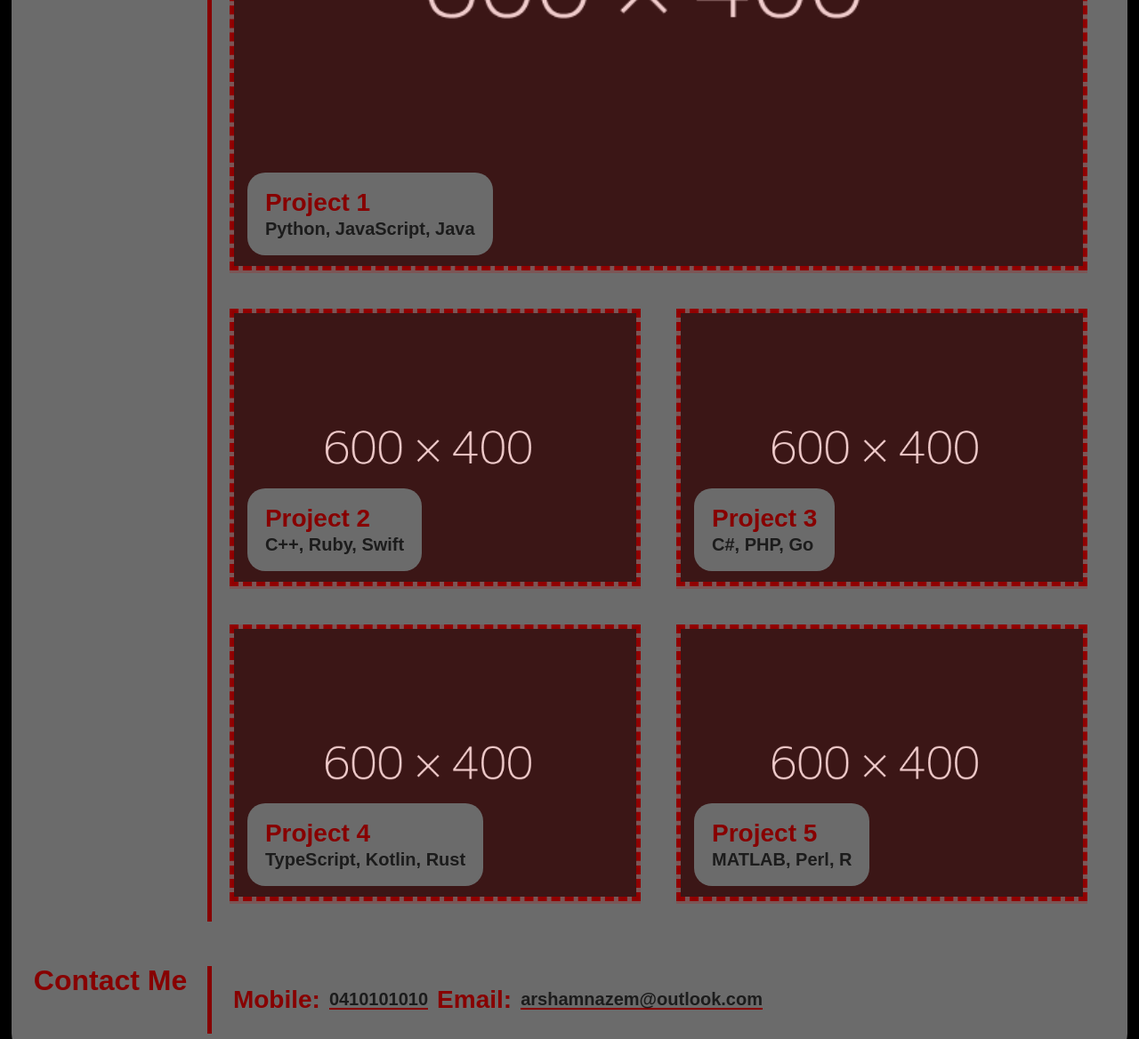
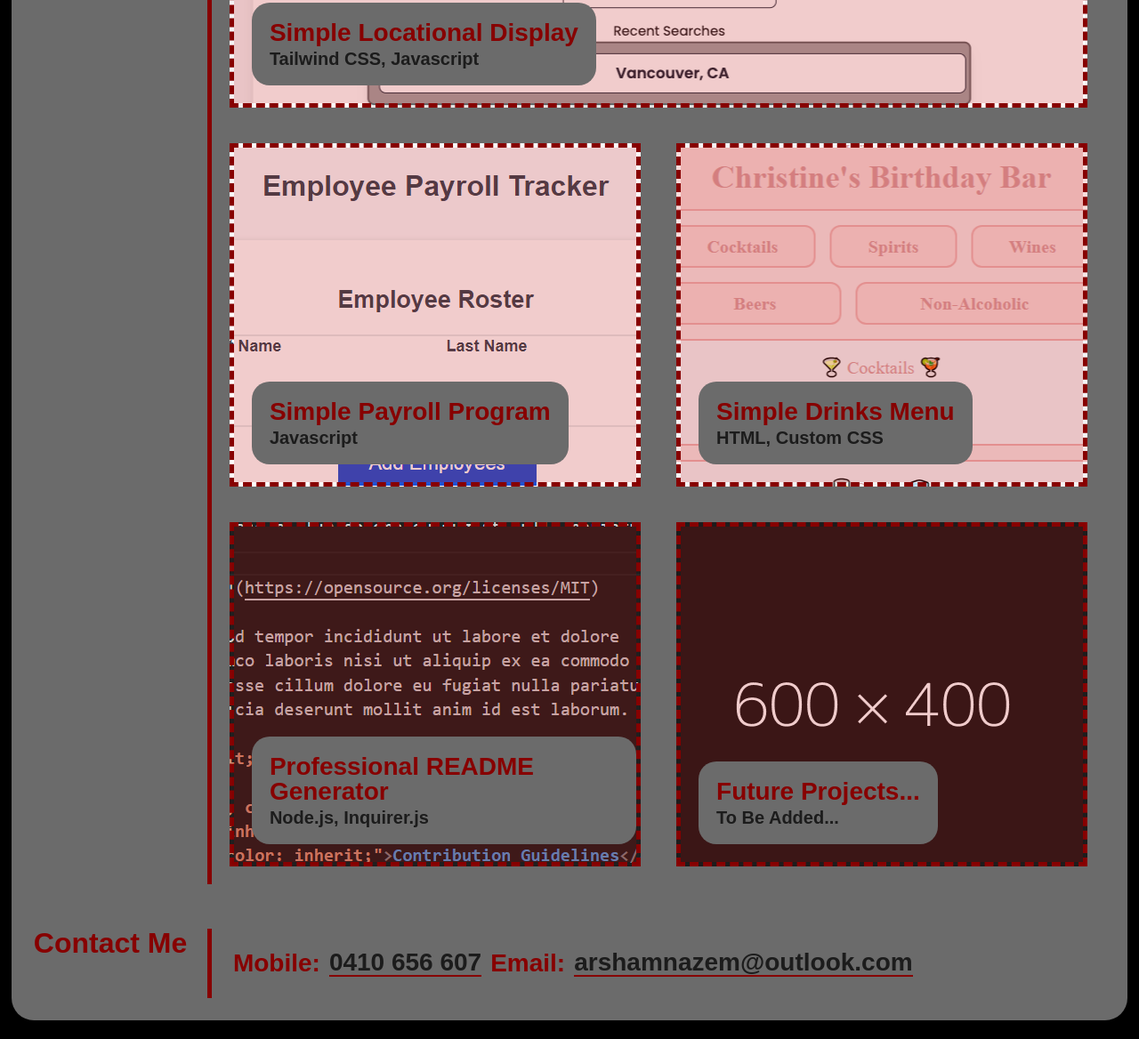
Before and after one commit to ANAZ0004/simple-developer-portfolio, a plain HTML site: page docs/index.html in a window 1280 px wide. Shown: the part 1286-2454 px from the top of the page at 89% size. After the commit the page ends 2433 px from the top, so only its background shows below. Drawn offline with Linux system fonts and the light colour scheme.

Commit message:
Changes Implemented

```diff
--- a/docs/assets/css/style.css
+++ b/docs/assets/css/style.css
@@ -82,6 +82,7 @@ main section h2 {
     color: var(--dark-red);
     font-size: 200%;
     min-width: 200px;
+    max-width: 200px;
     border-right: 5px solid var(--dark-red);
 }
 
@@ -91,7 +92,7 @@ main section h3 {
 }
 
 article p {
-    font-size: 125%;
+    font-size: 175%;
     font-weight: bold;
     color: var(--dark-grey);
 }
@@ -130,6 +131,8 @@ article p {
 }
 
 #work ul {
+    width: 100%;
+    height: 100vmax;
     display: flex;
     flex-wrap: wrap;
 }
@@ -138,12 +141,7 @@ article p {
     position: relative;
     width: 46%;
     margin: 2%;
-}
-
-#work ul li img {
-    width: 100%;
     border: 5px dashed var(--dark-red)
-
 }
 
 #work ul li article {
@@ -193,9 +191,35 @@ article p {
     border-bottom: 5px solid var(--red);
 }
 
+#project-1 {
+    background-image: url(../images/project-1-preview.png);
+    background-position: center top;
+}
+
+#project-2 {
+    background-image: url(../images/project-2-preview.png);
+    background-position: center top;
+}
+
+#project-3 {
+    background-image: url(../images/project-3-preview.png);
+    background-position: center top;
+}
+
+#project-4 {
+    background-image: url(../images/project-4-preview.png);
+    background-position: center top;
+}
+
+#project-5 {
+    background-image: url(../images/project-placeholder.png);
+    background-position: center top;
+}
+
+
 .shadow {
     pointer-events: none;
-    box-shadow: inset 100em 100em var(--shadow-red);
+    box-shadow: inset 100vmax 100vmax var(--shadow-red);
     opacity: 1;
     transition: opacity 0.5s ease;
     position: absolute;
@@ -220,6 +244,9 @@ article p {
     main {
         gap:25px;
     }
+    article p {
+        font-size: 125%;
+    }
     #about-me article {
         flex-direction: column;
         align-items: center;
@@ -241,6 +268,7 @@ article p {
         flex-direction: column;
     }
     main section h2 {
+        max-width: 100%;
         border-right: 0;
         border-bottom: 5px solid var(--dark-red);
     }
--- a/docs/index.html
+++ b/docs/index.html
@@ -27,60 +27,60 @@
   <main>
     <section id="about-me">
       <h2>About Me</h2> <!-- The image and paragraph below are placeholder -->
-      <article><img src="./assets/images/profile-placeholder.png"/><p>Campfires, while enchanting and integral to many outdoor experiences, carry significant risks if not managed carefully. One primary danger is the potential for wildfires. Campfires left unattended or poorly extinguished can easily ignite nearby dry vegetation, leading to rapidly spreading wildfires that devastate vast areas of forest and wildlife habitat. These wildfires pose a threat not only to natural ecosystems but also to nearby communities, infrastructure, and human lives.<br><br>Moreover, poorly controlled campfires can result in personal injury or even death. Burns are a common camping injury, often caused by accidental contact with flames or hot embers. Inexperienced campers or those who underestimate the fire's heat may inadvertently get too close, leading to severe burns.</p></article>
+      <article><img src="./assets/images/profile-image.png"/><p>Through pursuing a Bachelor's of Engineering and Computer Science; my love for code was realised. I am Arsham Nazem, a full stack developer, OOP familiar and passion-project extraordinaire. I know a long list of languages and coding styles and am excited to take my first steps into the industry. Coming from a social household, I am always open for a chat - serious or casual. I am great at bringing a team together and will always put my all into my work. With a powerful work ethic I strive to impress and deliver. Listed below are projects highlighting some of my skills. More are available upon contact...</p></article>
     </section>
 
     <section id="work">
-      <h2>Work</h2>
+      <h2>Work and Projects</h2>
       <ul>
-        <li>
+        <li id="project-1">
           <div class="shadow"></div>
-          <a href="https://dummyimage.com/600x400/1c1c1c/fff"> <!-- These links are placeholders and can be adjusted to take you directly to project URLs -->
-          <img src="./assets/images/project-placeholder.png"/> <!-- Same follows for the project preview images -->
+          <a href="https://github.com/dosanjhkiran/weather_dashboard"> <!-- These links are placeholders and can be adjusted to take you directly to project URLs -->
+          <!-- <img src="./assets/images/project-1-preview.png"/> Same follows for the project preview images -->
           </a>
           <article>
-            <h3>Project 1</h3>
-            <p>Python, JavaScript, Java</p>
+            <h3>Simple Locational Display</h3>
+            <p>Tailwind CSS, Javascript</p>
           </article>
         </li>
-        <li>
+        <li id="project-2">
+          <div class="shadow"></div>
+          <a href="https://github.com/ANAZ0004/module-3-challenge">
+            <!-- <img src="./assets/images/project-2-preview.png"/> -->
+          </a>
+          <article>
+            <h3>Simple Payroll Program</h3>
+            <p>Javascript</p>
+          </article>
+        </li>
+        <li id="project-3">
+          <div class="shadow"></div>
+          <a href="https://github.com/ANAZ0004/bar-drinks-menu">
+            <!-- <img src="./assets/images/project-3-preview.png"/> -->
+          </a>
+          <article>
+            <h3>Simple Drinks Menu</h3>
+            <p>HTML, Custom CSS</p>
+          </article>
+        </li>
+        <li id="project-4">
+          <div class="shadow"></div>
+          <a href="https://github.com/ANAZ0004/professional-readme-generator">
+            <!-- <img src="./assets/images/project-4-preview.png"/> -->
+          </a>
+          <article>
+            <h3>Professional README Generator</h3>
+            <p>Node.js, Inquirer.js</p>
+          </article>
+        </li>
+        <li id="project-5">
           <div class="shadow"></div>
           <a href="https://dummyimage.com/600x400/1c1c1c/fff">
-            <img src="./assets/images/project-placeholder.png"/>
+            <!-- <img src="./assets/images/project-placeholder.png"/> -->
           </a>
           <article>
-            <h3>Project 2</h3>
-            <p>C++, Ruby, Swift</p>
-          </article>
-        </li>
-        <li>
-          <div class="shadow"></div>
-          <a href="https://dummyimage.com/600x400/1c1c1c/fff">
-            <img src="./assets/images/project-placeholder.png"/>
-          </a>
-          <article>
-            <h3>Project 3</h3>
-            <p>C#, PHP, Go</p>
-          </article>
-        </li>
-        <li>
-          <div class="shadow"></div>
-          <a href="https://dummyimage.com/600x400/1c1c1c/fff">
-            <img src="./assets/images/project-placeholder.png"/>
-          </a>
-          <article>
-            <h3>Project 4</h3>
-            <p>TypeScript, Kotlin, Rust</p>
-          </article>
-        </li>
-        <li>
-          <div class="shadow"></div>
-          <a href="https://dummyimage.com/600x400/1c1c1c/fff">
-            <img src="./assets/images/project-placeholder.png"/>
-          </a>
-          <article>
-            <h3>Project 5</h3>
-            <p>MATLAB, Perl, R</p>
+            <h3>Future Projects...</h3>
+            <p>To Be Added...</p>
           </article>
         </li>
       </ul>
@@ -90,7 +90,7 @@
       <h2>Contact Me</h2>
       <article>
         <h3>Mobile:</h3>
-        <p>0410101010</p>
+        <p>0410 656 607</p>
         <h3>Email:</h3>
         <p>arshamnazem@outlook.com</p>
       </article>
```
Also changed, not shown: docs/assets/images/profile-image.png (added), docs/assets/images/project-1-preview.png (added), docs/assets/images/project-2-preview.png (added), docs/assets/images/project-3-preview.png (added), docs/assets/images/project-4-preview.png (added).
